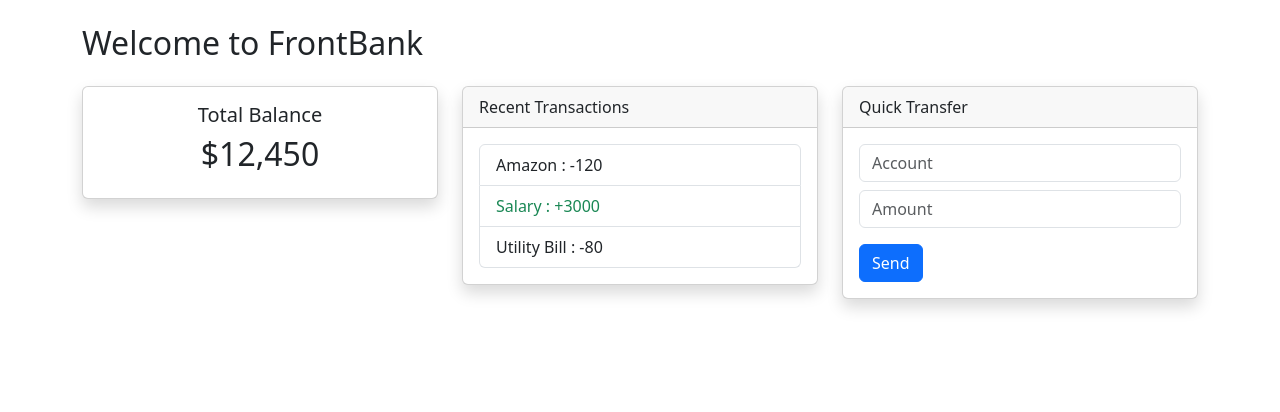
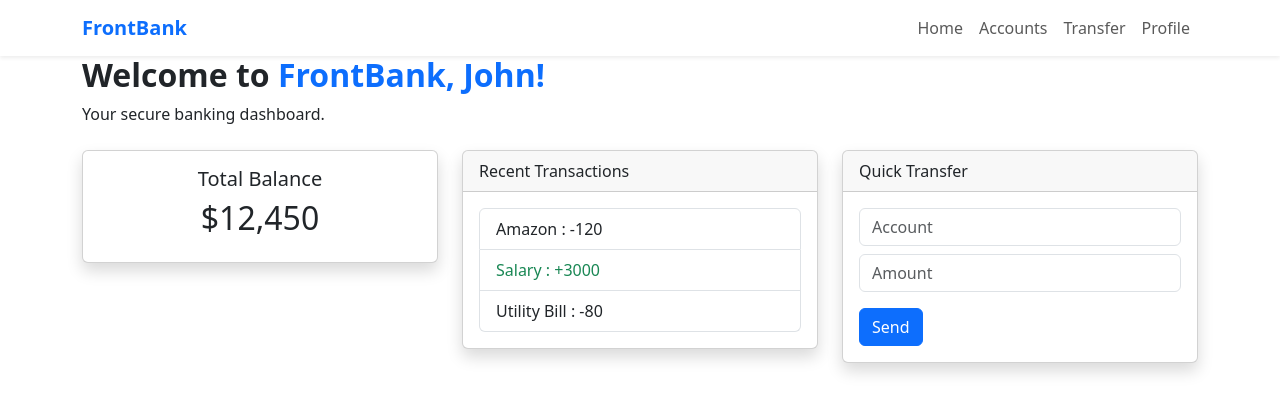
Before and after one commit to Kalyan9912/BANK-APP, a React (Create React App) app in the folder FRONT-END/: page / in a window 1280 px wide. Shown: the top 412 px of the page. Built offline with nearby package versions, Linux system fonts and the light colour scheme.

Commit message:
Update Dashboard.js

```diff
--- a/FRONT-END/src/pages/Dashboard.js
+++ b/FRONT-END/src/pages/Dashboard.js
@@ -2,32 +2,54 @@ import React from "react";
 import BalanceCard from "../components/BalanceCard";
 import TransactionList from "../components/TransactionList";
 import TransferForm from "../components/TransferForm";
+import Navbar from "../components/Navbar";
 
-function Dashboard() {
+function Dashboard(){
 
-  return (
-    <div className="container mt-4">
+  return(
 
-      <h2 className="mb-4">Welcome to FrontBank</h2>
+    <div>
 
-      <div className="row">
+      <Navbar/>
 
-        <div className="col-md-4">
-          <BalanceCard />
+      <div className="hero-section">
+
+        <div className="container">
+
+          <h2 className="fw-bold">
+            Welcome to <span className="text-primary">FrontBank, John!</span>
+          </h2>
+
+          <p>Your secure banking dashboard.</p>
+
         </div>
 
-        <div className="col-md-4">
-          <TransactionList />
-        </div>
+      </div>
 
-        <div className="col-md-4">
-          <TransferForm />
+      <div className="container mt-4">
+
+        <div className="row g-4">
+
+          <div className="col-md-4">
+            <BalanceCard/>
+          </div>
+
+          <div className="col-md-4">
+            <TransactionList/>
+          </div>
+
+          <div className="col-md-4">
+            <TransferForm/>
+          </div>
+
         </div>
 
       </div>
 
     </div>
-  );
+
+  )
+
 }
 
 export default Dashboard;
```
